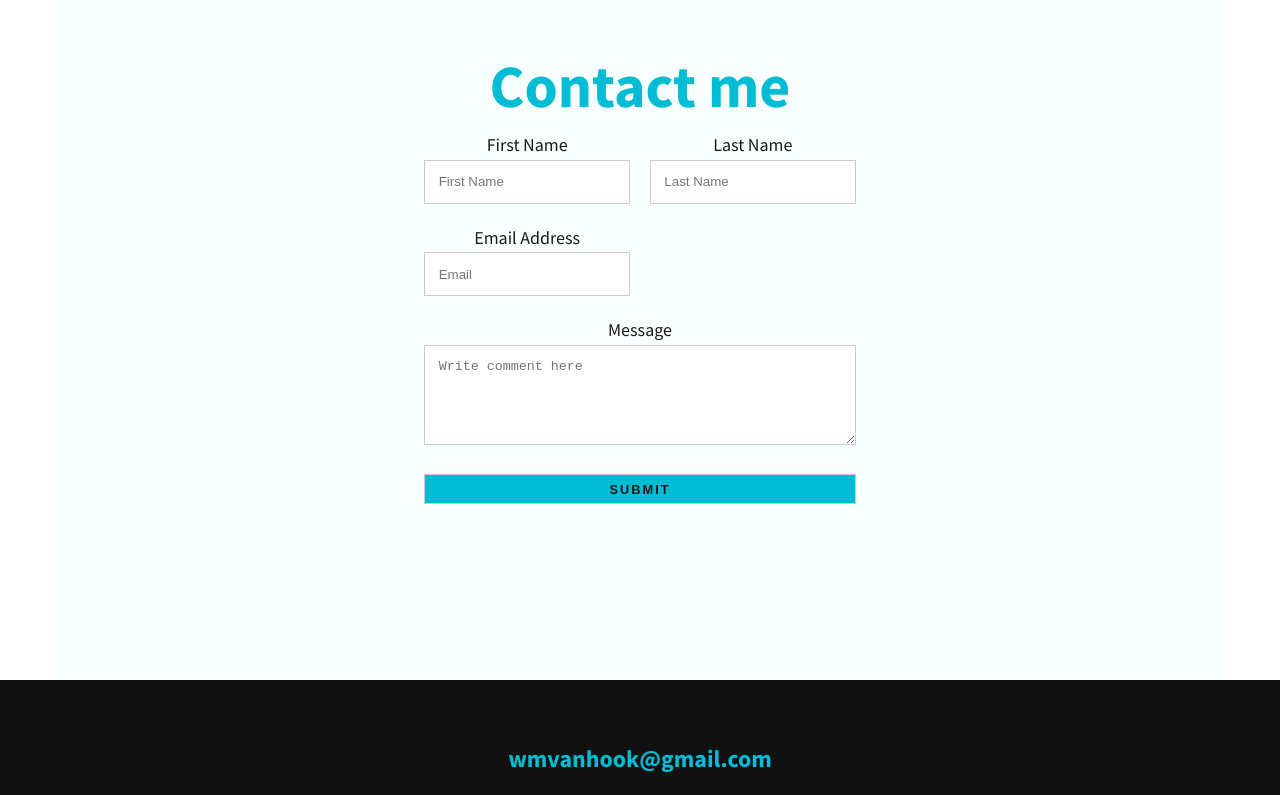
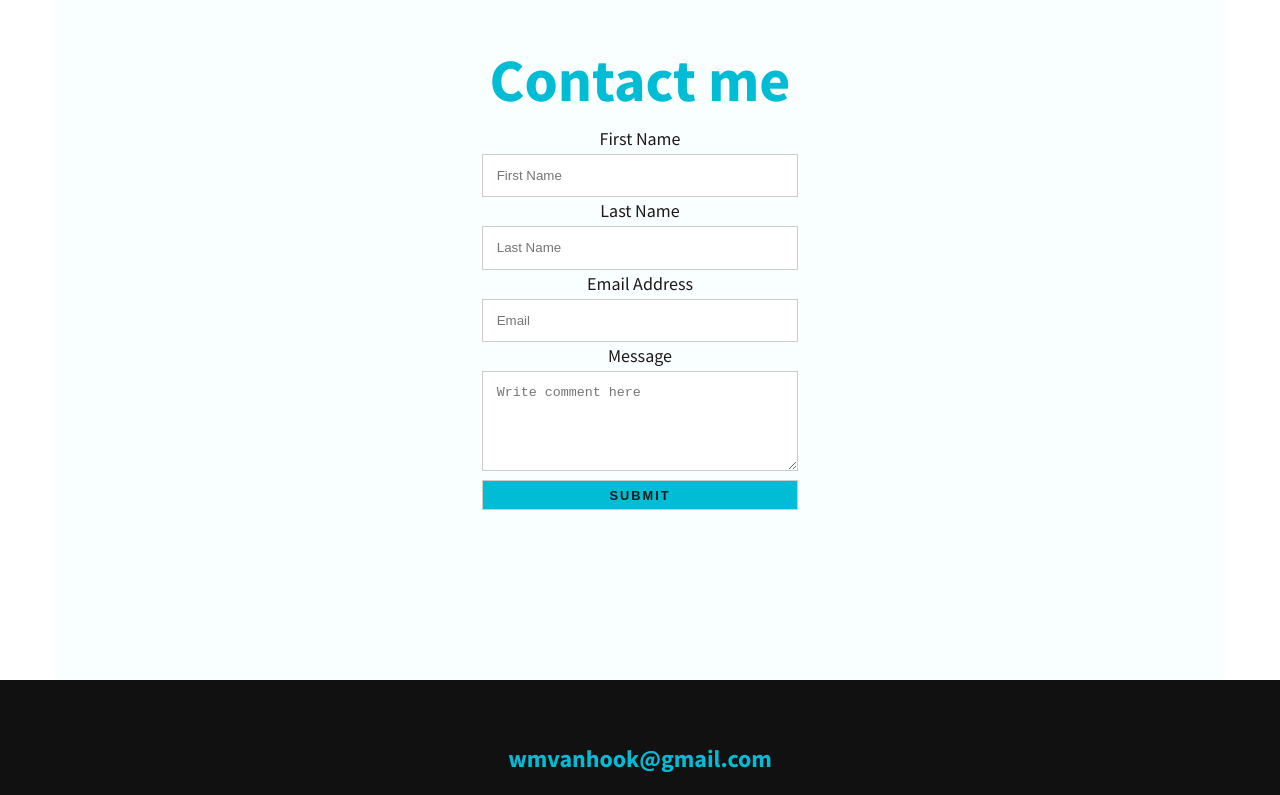
Before and after one commit to WillV1/ga_sei_portfolio, a plain HTML site: page index.html in a window 1280 px wide. Shown: the part 2520-3315 px from the top of the page. Drawn offline with Linux system fonts and the light colour scheme.

Commit message:
Finish page styling

```diff
--- a/css/style.css
+++ b/css/style.css
@@ -36,15 +36,6 @@
 html {
   scroll-behavior: smooth;
 }
-
-/* body {
-  background: var(--clr-light);
-  color: var(--clr-dark);
-  margin: 0;
-  font-family: var(--ff-primary);
-  font-size: var(--fs-body);
-  line-height: 1.6
-} */
 
 body {
   background: var(--clr-light);
@@ -157,114 +148,10 @@ section {
   scroll-snap-type: center;
 }
 
-/* header {
-  display: flex;
-  justify-content: space-between;
-  padding: 1em;
-}
-
-.logo {
-  max-width: 100px
-}
-
-.nav {
-  position: fixed;
-  background: var(--clr-dark);
-  color: var(--clr-light);
-  top: 0;
-  bottom: 0;
-  left: 0;
-  right: 0;
-  z-index: 100;
-  transform: translateX(100%);
-  transition: transform 250ms cubic-bezier(.5, 0, .5, 1);
-}
-
-.nav-list {
-  display: flex;
-  list-style: none;
-  height: 100%;
-  flex-direction: column;
-  justify-content: space-evenly;
-  align-items: center;
-  margin: 0;
-  padding: 0;
-}
-
-.nav-link {
-  color: inherit;
-  font-weight: var(--fw-bold);
-  font-size: var(--fs-h4);
-  text-decoration: none
-}
-
-.nav-link:hover {
-  color: var(--clr-accent);
-}
-
-.nav-toggle {
-  padding: .5em;
-  background: transparent;
-  border: 0;
-  cursor: pointer;
-  position: absolute;
-  right: 1em;
-  top: 1em;
-  z-index: 1000
-}
-
-.nav-open .nav {
-  transform: translateX(0)
-}
-
-.nav-open .nav-toggle {
-  position: fixed;
-}
-
-.nav-open .hamburger {
-  transform: rotate(.625turn);
-}
-
-.nav-open .hamburger::before {
-  transform: rotate(90deg) translateX(-6px)
-}
-
-.nav-open .hamburger::after {
-  opacity: 0;
-}
-
-.hamburger {
-  display: block;
-  position: relative;
-}
-
-.hamburger,
-.hamburger::before,
-.hamburger::after {
-  background: var(--clr-accent);
-  width: 2em;
-  height: 3px;
-  border-radius: 1em;
-  transition: transform 250ms ease-in-out
-}
-
-.hamburger::before,
-.hamburger::after {
-  content: '';
-  position: absolute;
-  left: 0;
-  right: 0;
-}
-
-.hamburger::before {top: 6px}
-.hamburger::after {bottom: 6px} */
-
-
 /* Intro Section */
 
 .intro {
   position: relative;
-  /* min-height: 100vh; */
 }
 
 .intro-img {
@@ -313,7 +200,6 @@ section {
   background-size: cover;
   color: var(--cl-light);
   text-align: center;
-  /* min-height: 100vh; */
 }
 
 .section-title-about::after {
@@ -369,21 +255,8 @@ section {
 }
 
 .contact form {
-  display: grid;
-  grid-template-columns: 1fr 1fr;
-  grid-gap: 20px
-}
-
-.contact form label {
-  display: block;
-}
-
-.contact form div {
-  margin: 0;
-}
-
-.contact form .full {
-  grid-column: 1 / 3;
+  display: flex;
+  flex-direction: column;
 }
 
 .contact form input,
--- a/index.html
+++ b/index.html
@@ -21,12 +21,6 @@
   <div class="page-container">
     <!-- Navbar  -->
     <header>
-      <!-- <div class="logo">
-        <img src="images/logo_transparent.png" alt="">
-      </div>
-      <button class="nav-toggle" aria-label="toggle navigation">
-        <span class="hamburger"></span>
-      </button> -->
       <nav class="nav">
         <ul class="nav-list">
           <li class="nav-item"><a href="#home" class="nav-link">Home</a></li>
@@ -116,27 +110,27 @@
     <section class="contact" id="contact">
       <h2 class="section-title section-title-heading contact-me">Contact me</h2>
       <form action="" method="">
-        <div>
+        <div class="row">
           <label for="fname">First Name</label>
           <input type="text" id="fname" name="firstname" placeholder="First Name"
           required>
         </div>
-        <div>
+        <div class="row">
           <label for="lname">Last Name</label>
           <input type="text" id="lname" name="lastname" placeholder="Last Name"
           required>
         </div>
-        <div>
+        <div class="row">
           <label for="email">Email Address</label>
           <input type="email" id="email" name="email" placeholder="Email"
           required>
         </div>
-        <div class="full">
+        <div class="row">
           <label for="message">Message</label>
           <textarea id="message" name="message" placeholder="Write comment here"
           style="height:100px" required></textarea>
         </div>
-        <div class="full">
+        <div class="row">
           <input type="submit" value="Submit">
         </div>
       </form>
@@ -147,10 +141,10 @@
       <a href="mailto:wmvanhook@gmail.com" class="footer-link">wmvanhook@gmail.com</a>
       <ul class="social-list">
         <li class="social-list-item"><a class="social-list-link"
-          href="https://github.com/WillV1">
+          href="https://github.com/WillV1" target="_blank">
           <i class="fab fa-github-square"></i></a></li>
         <li class="social-list-item"><a class="social-list-link"
-          href="https://www.linkedin.com/in/williamvanhook/">
+          href="https://www.linkedin.com/in/williamvanhook/" target="_blank">
           <i class="fab fa-linkedin"></i></a></li>
       </ul>
     </footer>
```
